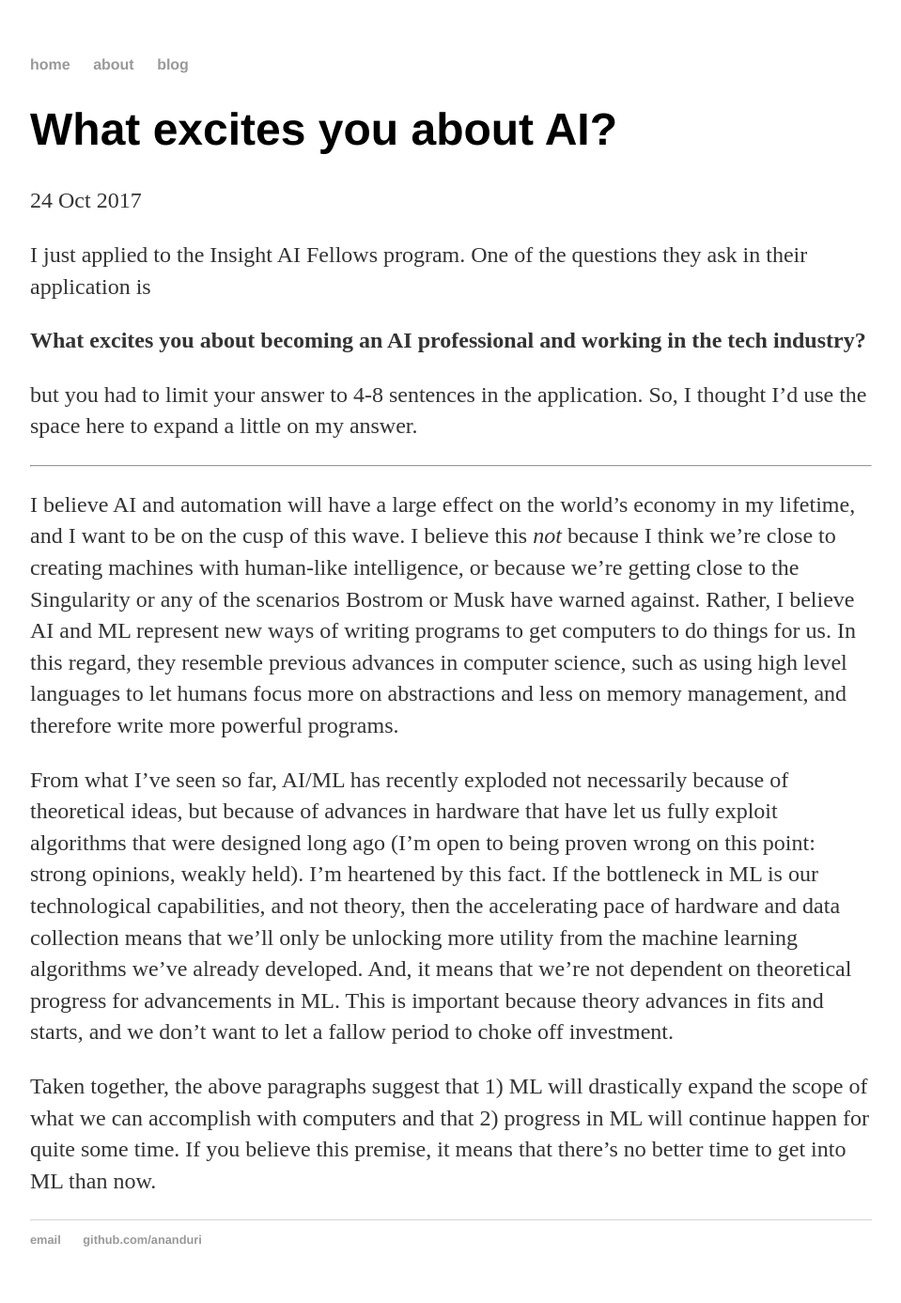
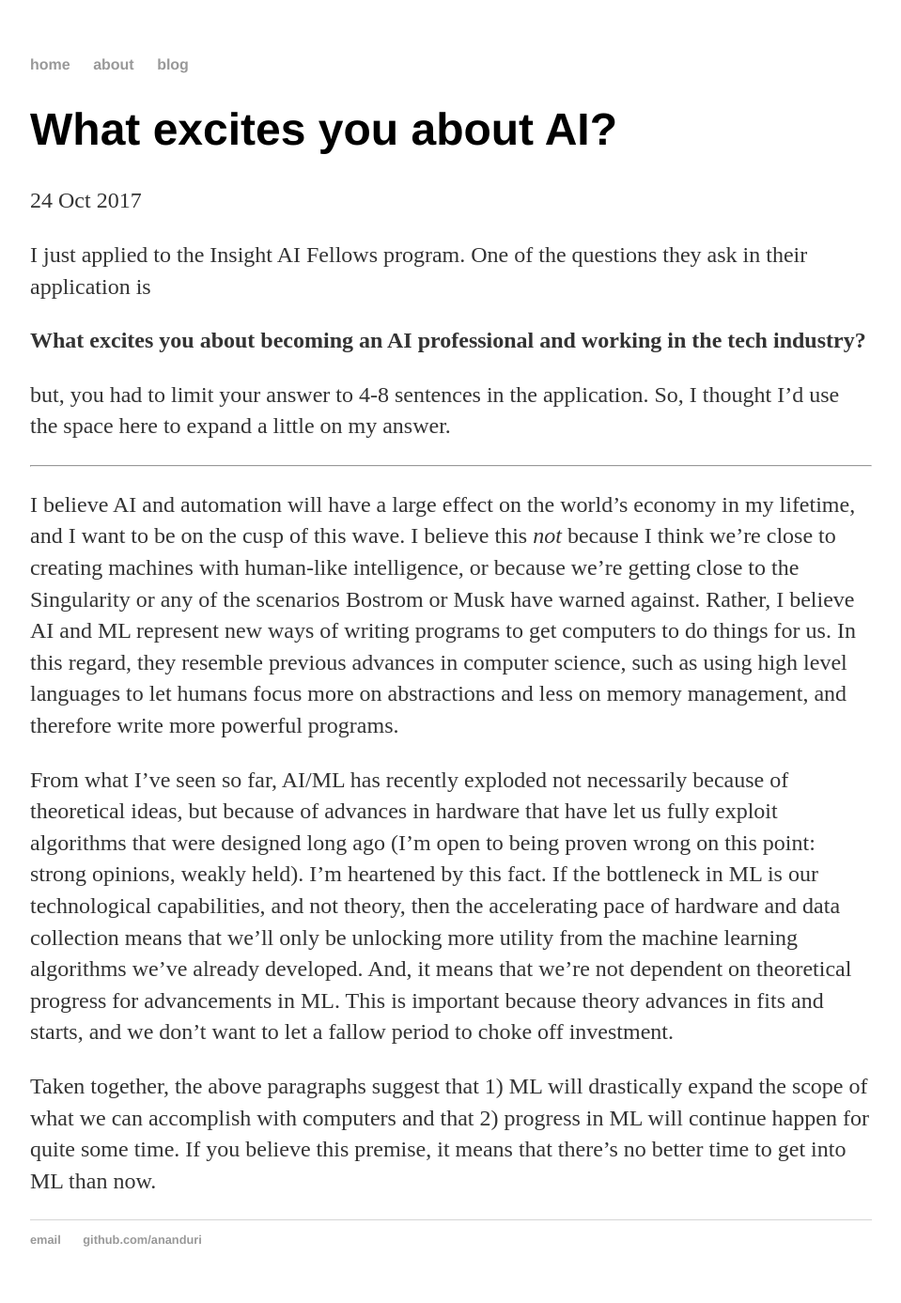
Before and after one commit to ananduri/ananduri.github.io, a Jekyll site: the page built from _posts/2017-10-24-excites.md, in a window 1280 px wide. Shown: the whole page at 94% size, without its empty margins (160-1119 px from the left). Built offline with Jekyll 4.4.1, drawn with Linux system fonts in a browser that asks for light colours.

```diff
--- a/_posts/2017-10-24-excites.md
+++ b/_posts/2017-10-24-excites.md
@@ -8,7 +8,7 @@ I just applied to the Insight AI Fellows program. One of the questions they ask
 
 **What excites you about becoming an AI professional and working in the tech industry?**
 
-but you had to limit your answer to 4-8 sentences in the application. So, I thought I'd use the space here to expand a little on my answer.
+but, you had to limit your answer to 4-8 sentences in the application. So, I thought I'd use the space here to expand a little on my answer.
 
 ---
 
```
Also changed, not shown: about/index.html (added, +8 -0 lines).
